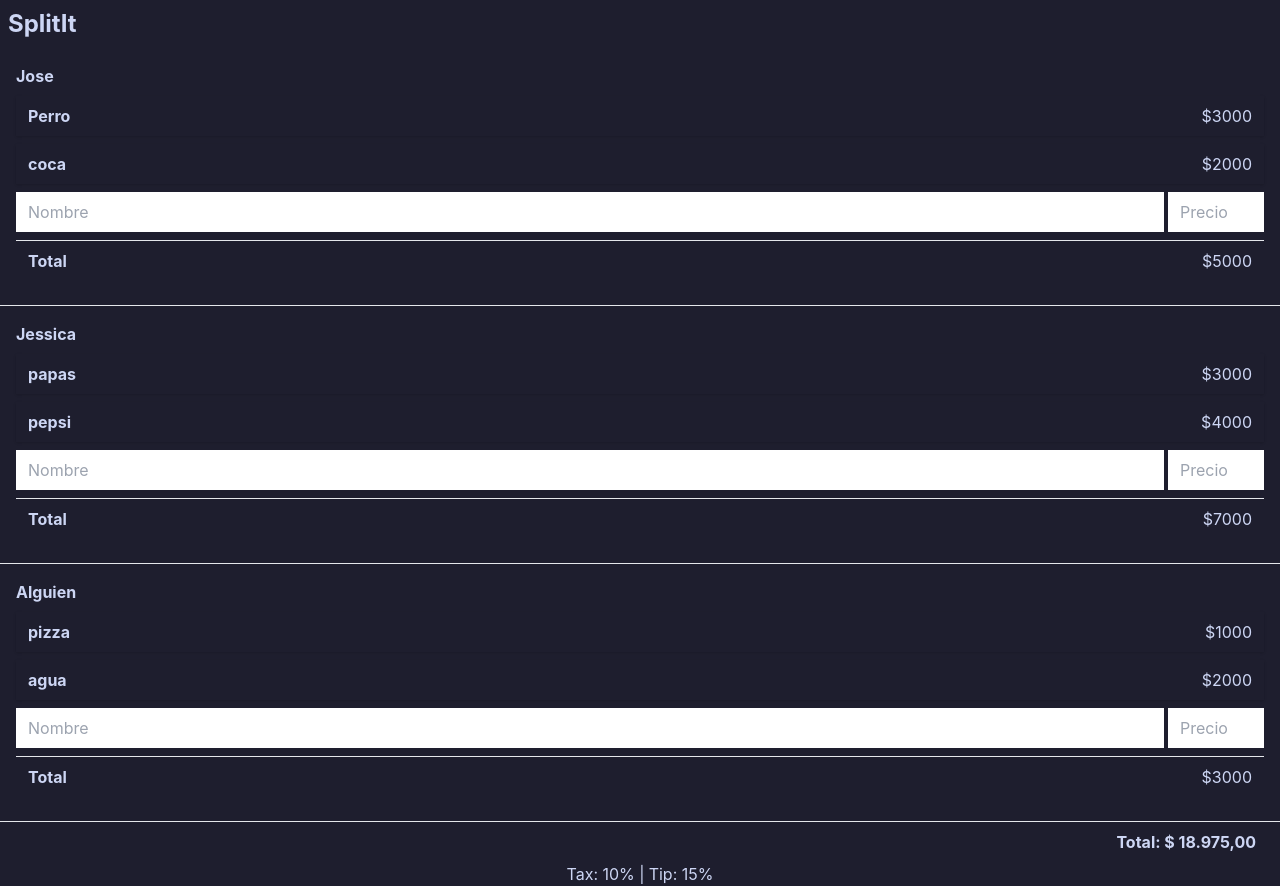
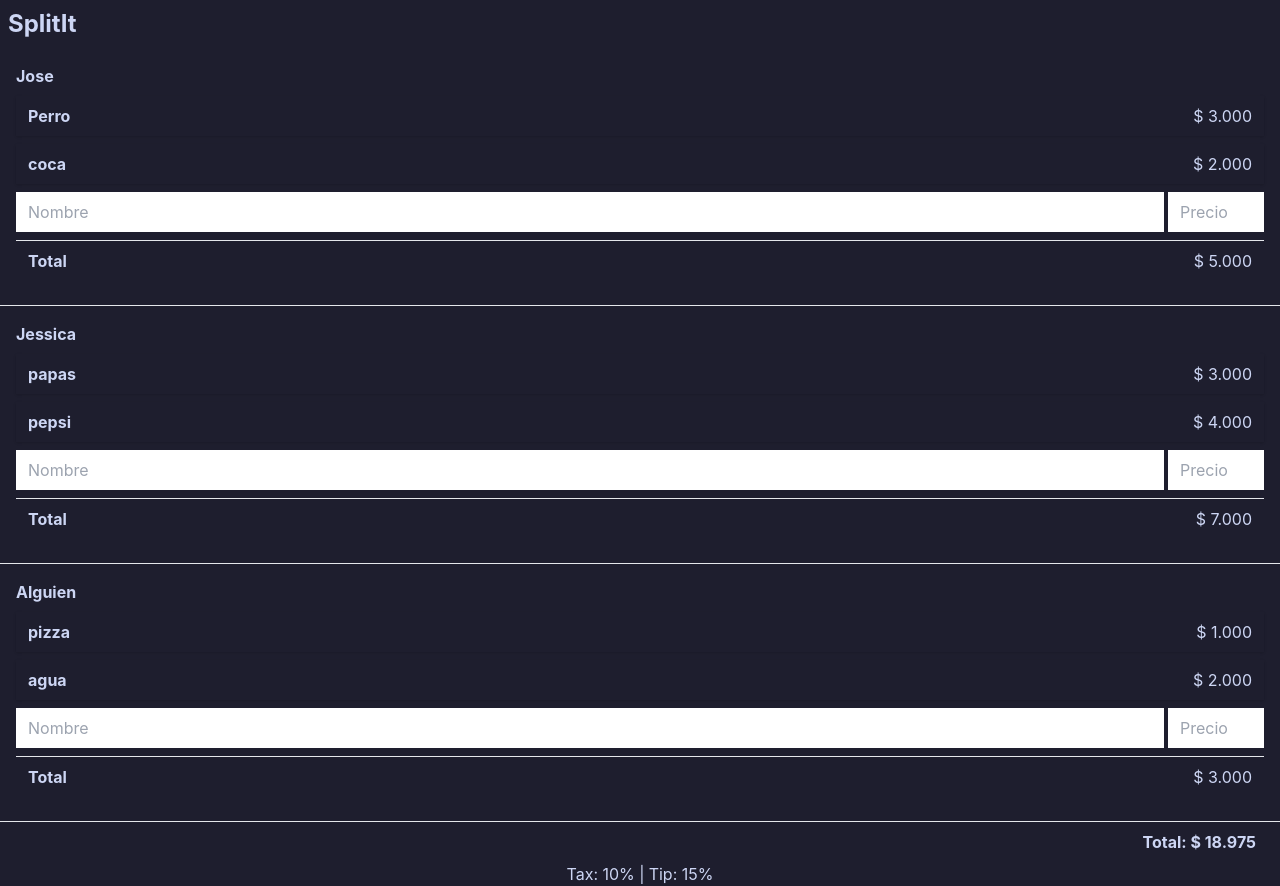
Before and after one commit to Jodarini/SplitIt, a Vue app: page / in a window 1280 px wide. Built offline with nearby package versions, Linux system fonts and the light colour scheme; what @catppuccin/tailwindcss would draw is missing.

Commit message:
fix: fixed formatted amount not beig reactive

```diff
--- a/src/App.vue
+++ b/src/App.vue
@@ -11,7 +11,7 @@ export interface BillItem {
   price: number;
 }
 
-let total = computed(() => {
+const total = computed(() => {
   const prices = store.bills.map((bill) =>
     bill.items.reduce((acc, item) => acc + item.price, 0),
   );
@@ -29,7 +29,7 @@ let total = computed(() => {
 
   <BillComp v-for="user in store.bills" :key="user.id" :user />
 
-  <BillTotal :total="total" />
+  <BillTotal :total />
 
   <div class="flex gap-1 text-ctp-subtext1 justify-center w-full">
     <span>Tax: {{ store.tax }}% | </span>
--- a/src/components/BillTotal.vue
+++ b/src/components/BillTotal.vue
@@ -1,11 +1,18 @@
 <script setup lang="ts">
+import { computed } from "vue";
+
 const props = defineProps<{
   total: number;
 }>();
-const formattedAmount = props.total.toLocaleString("es-CO", {
-  style: "currency",
-  currency: "COP",
-});
+
+const formattedAmount = computed(() =>
+  props.total.toLocaleString("es-CO", {
+    style: "currency",
+    currency: "COP",
+    minimumFractionDigits: 0,
+    maximumFractionDigits: 0,
+  }),
+);
 </script>
 
 <template>
--- a/src/components/Item.vue
+++ b/src/components/Item.vue
@@ -1,8 +1,16 @@
 <script setup lang="ts">
+import { computed } from "vue";
 import type { BillItem } from "../App.vue";
-defineProps<{
+const props = defineProps<{
   item: BillItem;
 }>();
+const formattedAmount = computed(() =>
+  props.item.price.toLocaleString("es-CO", {
+    style: "currency",
+    currency: "COP",
+    minimumFractionDigits: 0,
+  }),
+);
 </script>
 
 <template>
@@ -10,6 +18,6 @@ defineProps<{
     class="w-full flex px-3 py-2 justify-between bg-ctp-mantle shadow shadow-ctp-crust"
   >
     <p class="font-bold">{{ item.name }}</p>
-    <p class="">${{ item.price }}</p>
+    <p class="">{{ formattedAmount }}</p>
   </div>
 </template>
--- a/src/components/UserTotal.vue
+++ b/src/components/UserTotal.vue
@@ -1,12 +1,22 @@
 <script setup lang="ts">
-defineProps<{
+import { computed } from "vue";
+
+const props = defineProps<{
   total: number;
 }>();
+
+const formattedAmount = computed(() =>
+  props.total.toLocaleString("es-CO", {
+    style: "currency",
+    currency: "COP",
+    minimumFractionDigits: 0,
+  }),
+);
 </script>
 
 <template>
   <div class="w-full flex px-3 justify-between">
     <p class="font-bold">Total</p>
-    <p class="">${{ total }}</p>
+    <p class="">{{ formattedAmount }}</p>
   </div>
 </template>
```
